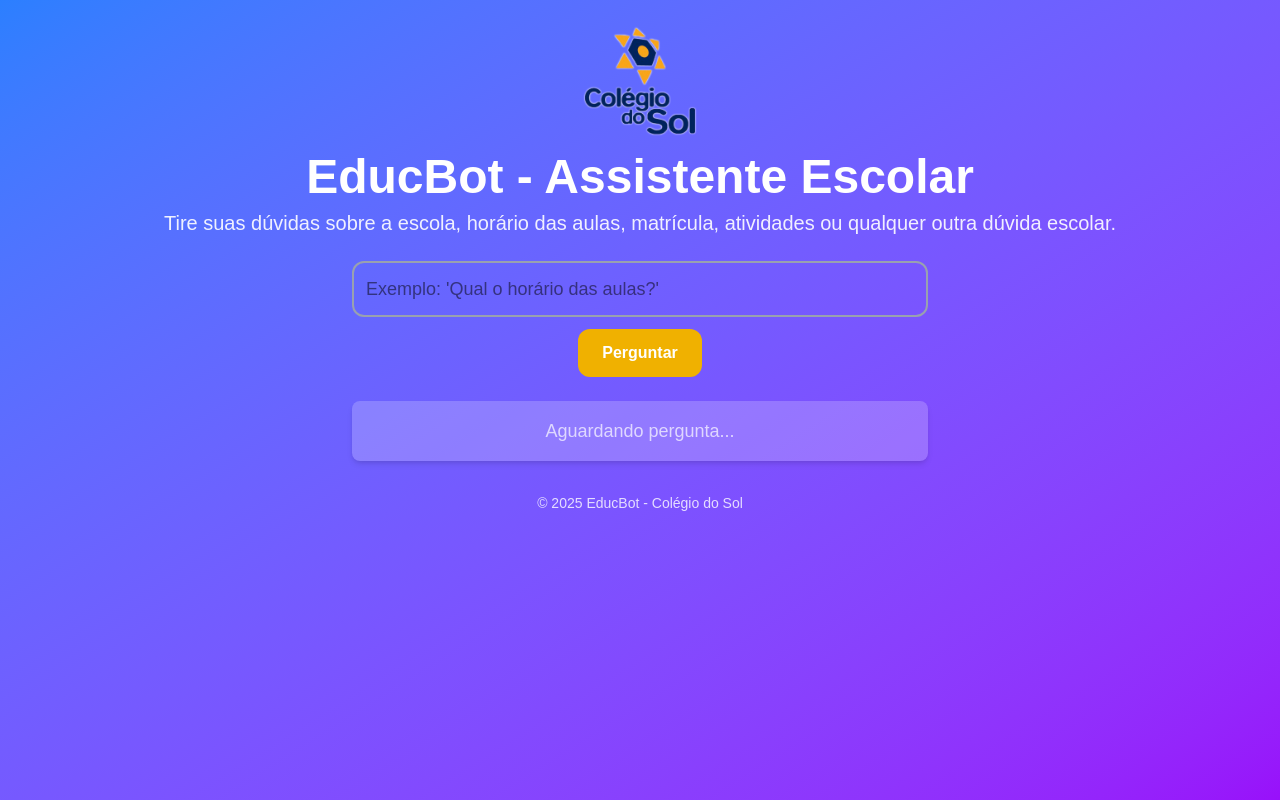
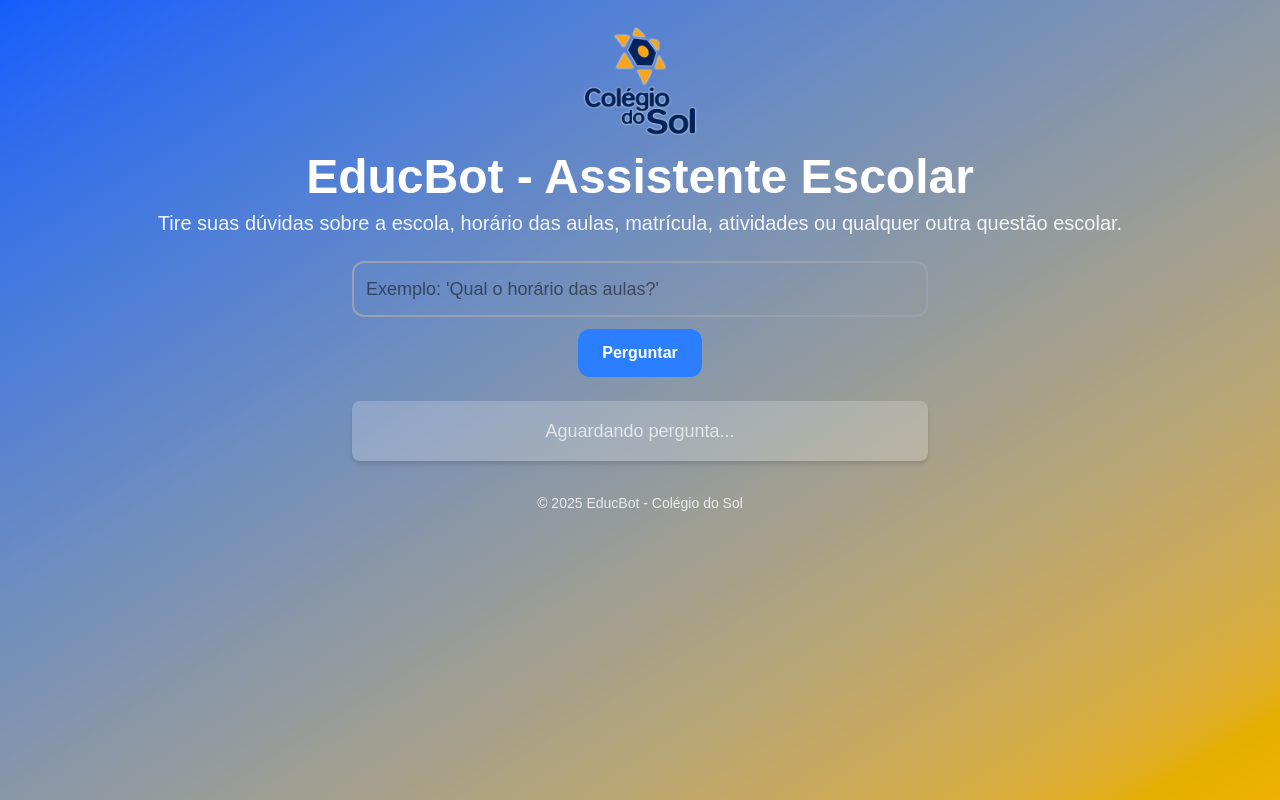
Before and after one commit to GustavoRFG/ragbot_front, a Next.js app: page / in a window 1280 px wide. Built offline with nearby package versions, Linux system fonts and the light colour scheme.

Commit message:
Projeto EducBot 5

```diff
--- a/app/page.tsx
+++ b/app/page.tsx
@@ -18,7 +18,7 @@ export default function Home() {
 
     try {
       // const res = await fetch("http://localhost:5001/rag", {
-        const res = await fetch("https://4139-2804-1b2-11c0-8707-c947-be94-4554-d3ec.ngrok-free.app/rag", {
+        const res = await fetch("https://caec-2804-1b2-11c0-8707-3125-49ce-fbaf-5c72.ngrok-free.app/rag", {
         method: "POST",
         headers: { "Content-Type": "application/json" },
         body: JSON.stringify({ question }),
@@ -35,13 +35,13 @@ export default function Home() {
   };
 
   return (
-    <div className="flex flex-col items-center min-h-screen bg-gradient-to-br from-blue-500 to-purple-600 text-white p-6">
+    <div className="flex flex-col items-center min-h-screen bg-gradient-to-br from-blue-600 to-yellow-500 text-white p-6">
       {/* LOGO */}
       <Image src="/logo.png" alt="Chatbot Logo" width={120} height={120} />
 
       <h1 className="text-3xl sm:text-5xl font-bold mt-4 text-center">EducBot - Assistente Escolar</h1>
       <p className="text-lg sm:text-xl text-center mt-2 opacity-90">
-        Tire suas dúvidas sobre a escola, horário das aulas, matrícula, atividades ou qualquer outra dúvida escolar.
+        Tire suas dúvidas sobre a escola, horário das aulas, matrícula, atividades ou qualquer outra questão escolar.
       </p>
 
       <div className="w-full max-w-xl mt-6 flex flex-col items-center">
@@ -54,7 +54,7 @@ export default function Home() {
         />
         <button
           onClick={sendQuestion}
-          className="mt-3 px-6 py-3 bg-yellow-500 hover:bg-yellow-600 transition rounded-xl font-bold"
+          className="mt-3 px-6 py-3 bg-blue-500 hover:bg-blue-600 transition rounded-xl font-bold"
         >
           Perguntar
         </button>
```
